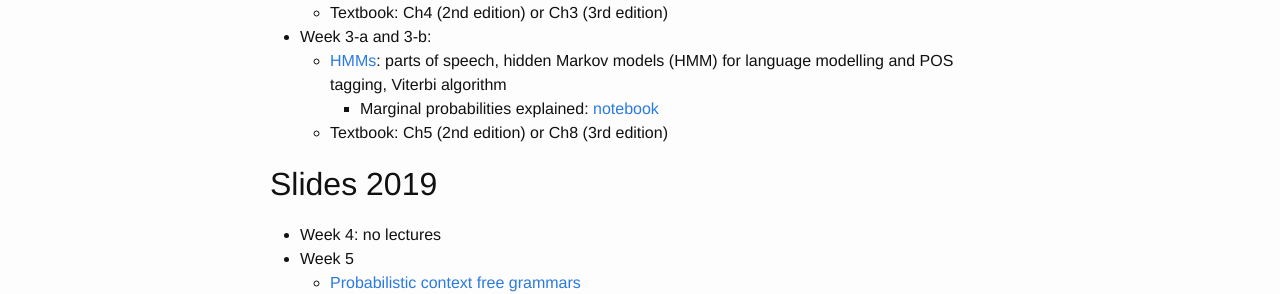
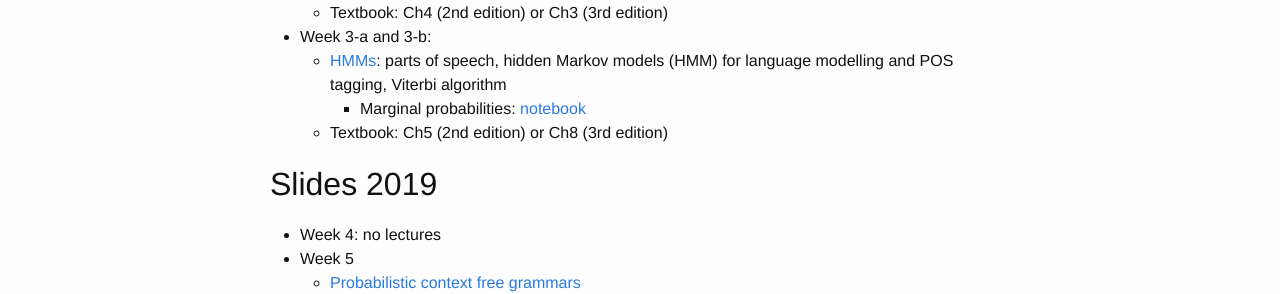
Before and after one commit to cl-illc/nlmi, a Jekyll site: the page built from lectures.md, in a window 1280 px wide. Shown: the part 298-592 px from the top of the page. Built offline with Jekyll 4.4.1, drawn with Linux system fonts in a browser that asks for light colours.

Commit message:
Marginal probabilities notebook

```diff
--- a/lectures.md
+++ b/lectures.md
@@ -15,7 +15,7 @@ menu: yes
     * Textbook: Ch4 (2nd edition) or Ch3 (3rd edition)
 * Week 3-a and 3-b:
     * [HMMs](lectures/week3.pdf): parts of speech, hidden Markov models (HMM) for language modelling and POS tagging, Viterbi algorithm
-        * Marginal probabilities explained: [notebook](labs/forward/Forward.ipynb)
+        * Marginal probabilities: [notebook](labs/forward/Forward.ipynb)
     * Textbook: Ch5 (2nd edition) or Ch8 (3rd edition)
 
 # Slides 2019
```
Also changed, not shown: 1 other file.
